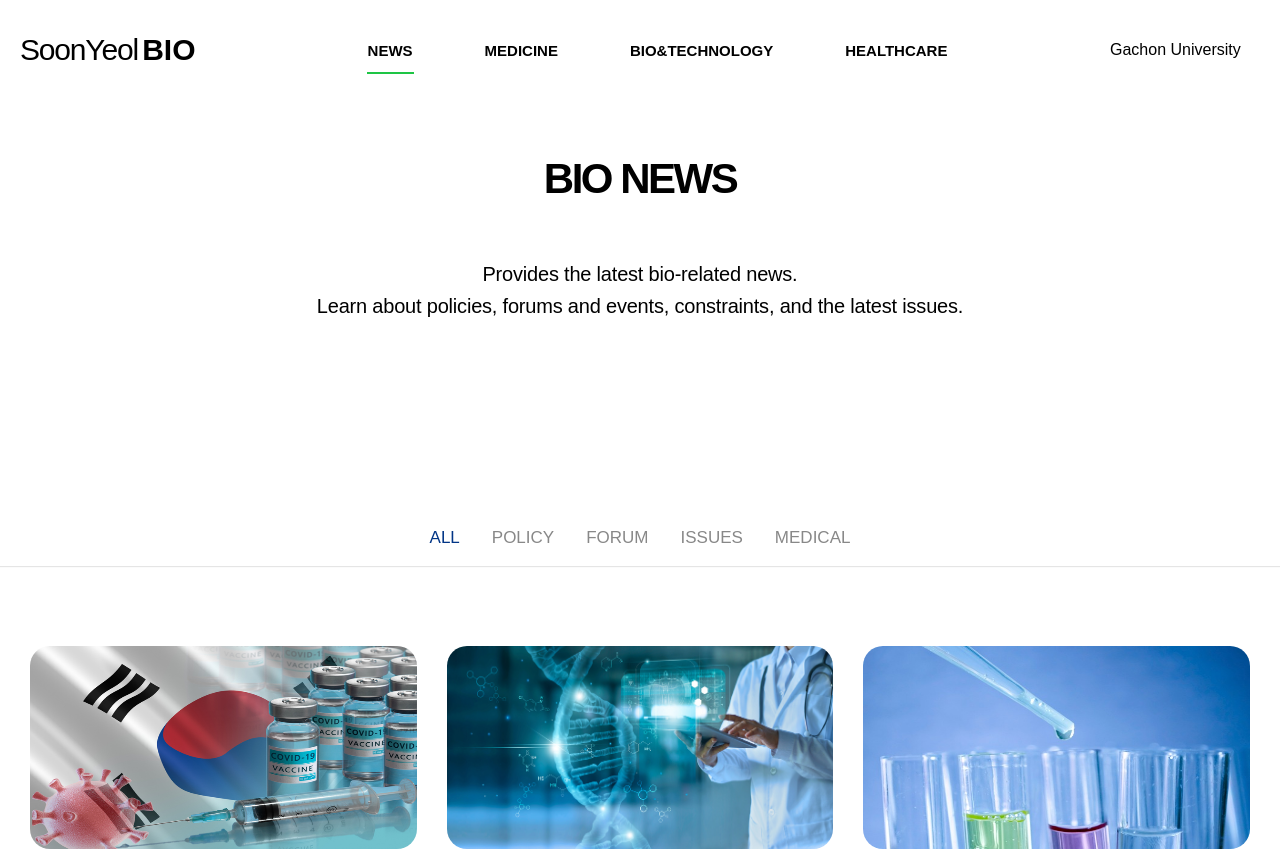
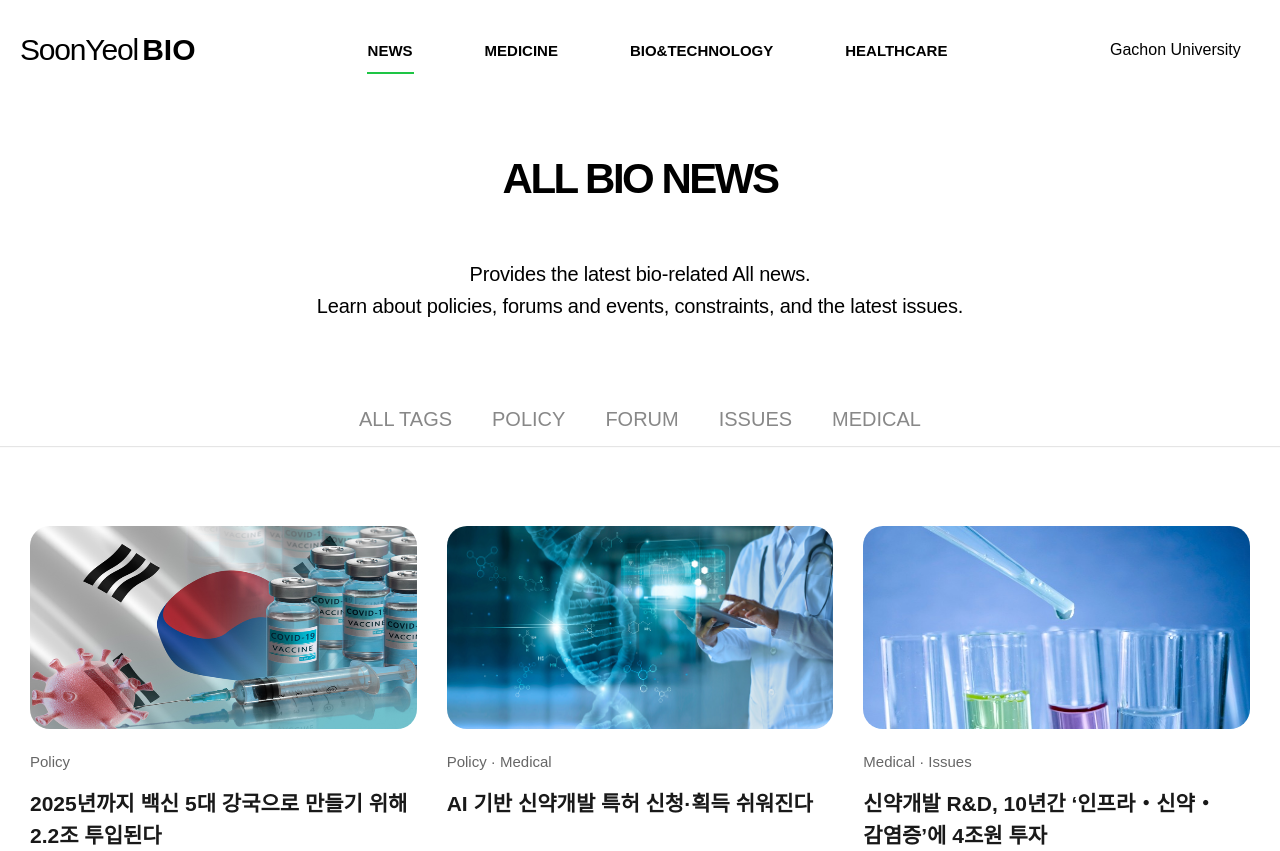
Before and after one commit to 2sojeong/Advanced_Web_Frontend_23, a React (Create React App) app: page /tag in a window 1280 px wide. Shown: the top 851 px of the page. Built offline with nearby package versions, Linux system fonts and the light colour scheme; a web font is replaced by a local one.

Commit message:
update newspage

```diff
--- a/src/components/component1.js
+++ b/src/components/component1.js
@@ -2,10 +2,11 @@ import React from "react";
 
 const Component1 = (props) => {
 
+    const maginbottom = props.marginbottom ? props.marginbottom : '150px'
     return (
         <>
 
-            <div style={{ marginTop: '30px', marginBottom: '150px' }}>
+            <div style={{ marginTop: '30px', marginBottom: maginbottom }}>
                 <h2 style={{
                     fontSize: "42px", letterSpacing: "-2.5px", display: "flex", alignItems: "center",
                     justifyContent: 'center', padding: "20px", textTransform: 'uppercase',
--- a/src/components/component11.js
+++ b/src/components/component11.js
@@ -4,7 +4,7 @@ import React from "react";
 const Component11 = (props) => {
     const selectTag = (postData, content) => {
         content = content.toLowerCase()
-        if (content === "all") {
+        if (content === "all tags") {
             return postData
         }
         return postData.filter((item, index) => {
@@ -15,12 +15,12 @@ const Component11 = (props) => {
 
     const Category = ({ content, tag }) => {
         return <li class="">
-            <a href="/" onClick={(e) => { e.preventDefault(); tag.setSelectTag(content); tag.setTagData(selectTag(tag.postData, content)) }} style={{ fontSize: "17px", padding: "18px 16px", display: "blocK", fontWeight: "500", color: tag.selectTag === content ? "#023586" : '#888', position: "relative", transition: "color .3s ease-out", boxShadow: "none", textDecoration: "none", boxSizing: "border-box", textTransform: 'uppercase' }}>{content}</a>
+            <a href="/" onClick={(e) => { e.preventDefault(); tag.setSelectTag(content); tag.setTagData(selectTag(tag.postData, content)) }} style={{ fontSize: "20px", padding: "18px 20px", display: "blocK", fontWeight: "500", color: tag.selectTag === content ? "#023586" : '#888', position: "relative", transition: "color .3s ease-out", boxShadow: "none", textDecoration: "none", boxSizing: "border-box", textTransform: 'uppercase' }}>{content}</a>
         </li>
     };
     return (
         <>
-            <div class="filters" style={{ boxSizing: "border-box", marginTop: "20px", boxShadow: "0 1px 1px 0 rgba(0,0,0, .1)", background: "#fff" }}>
+            <div class="filters" style={{ boxSizing: "border-box", marginTop: "0px", boxShadow: "0 1px 1px 0 rgba(0,0,0, .1)", background: "#fff" }}>
                 <div class="scroll-wrapper scroll-area scrollbar-macosx" style={{ position: "relative" }}>
                     <div class="scroll-area scrollbar-macosx scroll-content" data-offset="414.7857360839844" style={{ height: "auto", marginBottom: "0px", marginRight: "0px", maxHeight: "56px" }}>
                         <div class="container" style={{ textAlign: "center", boxSizing: "border-box", maxWidth: "1420px", padding: "0px 25px", position: "relative", margin: "0 auto", verticalAlign: "baseline" }}>
--- a/src/pages/NewsPage.js
+++ b/src/pages/NewsPage.js
@@ -65,9 +65,9 @@ const NewsPage = () => {
         const [selectTag, setSelectTag] = useState('ALL')
         return <>
                 <Header />
-                <Component1 title1='Bio News' contents={['Provides the latest bio-related news.', 'Learn about policies, forums and events, constraints, and the latest issues.']} />
+                <Component1 marginbottom='50px' title1='all Bio News' contents={['Provides the latest bio-related All news.', 'Learn about policies, forums and events, constraints, and the latest issues.']} />
                 <br />
-                <Component11 tag={{ 'postData': postData, 'setTagData': setTagData, 'setSelectTag': setSelectTag, 'selectTag': selectTag }} categoryTitle={['ALL', 'POLICY', 'Forum', 'ISSUES', 'MEDICAL']} />
+                <Component11 tag={{ 'postData': postData, 'setTagData': setTagData, 'setSelectTag': setSelectTag, 'selectTag': selectTag }} categoryTitle={['All Tags', 'POLICY', 'Forum', 'ISSUES', 'MEDICAL']} />
                 <Component12 data={tagData} />
                 <Footer />
         </>
```
